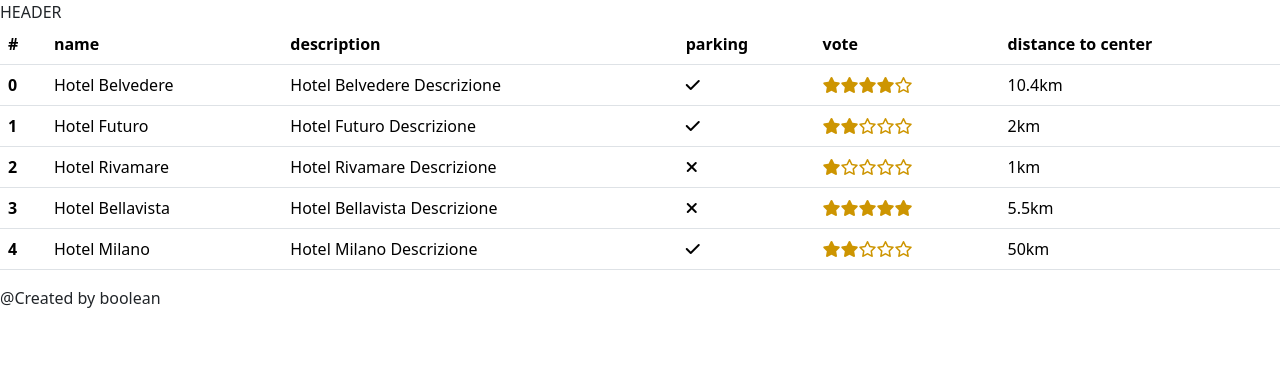
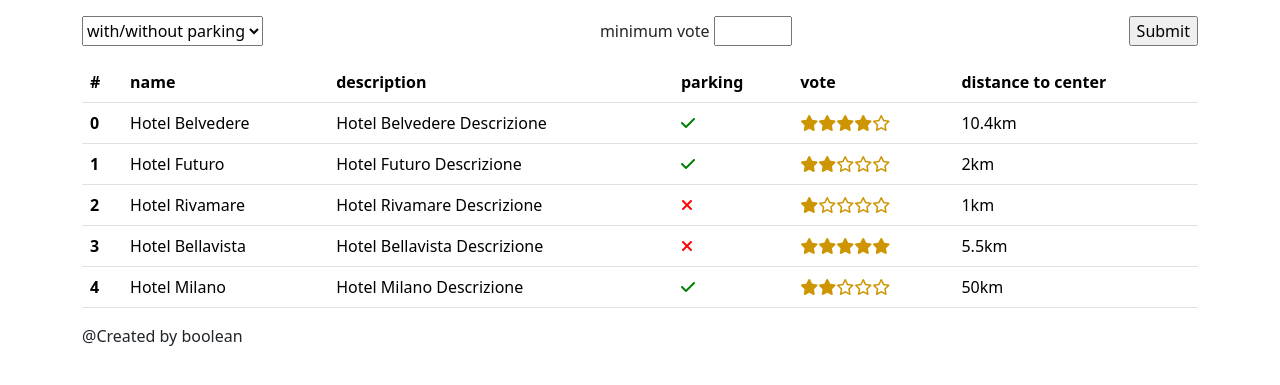
Before and after one commit to CristianUrsino/php-hotel, a PHP site: page / in a window 1280 px wide. Shown: the top 385 px of the page. Run offline with PHP 8.4, Linux system fonts and the light colour scheme; some libraries are stand-ins or nearby versions.

Commit message:
added bonus

```diff
--- a/index.php
+++ b/index.php
@@ -1,9 +1,41 @@
 <?php
 include __DIR__ . '/partials/header.php';
-
+if(!empty($_GET['parking']) && $_GET['minVote']){
+    $parking = $_GET['parking'];
+    //SE METTESSI DIRETTAMENTE 1/0 NON ENTREREBBE IN QUANTO VIENE CONSIDERATO 'EMPTY'
+    $parking--;
+    $minVote = $_GET['minVote'];
+    $tempArr = [];
+    foreach($hotels as $hotel){
+        if($parking === (int)$hotel['parking'] && $minVote <= $hotel['vote']){
+            $tempArr[] = $hotel;
+        }
+    }
+    $hotels = $tempArr;
+}elseif(!empty($_GET['parking'])){
+    $parking = $_GET['parking'];
+    $parking--;
+    $tempArr = [];
+    foreach($hotels as $hotel){
+        if($parking === (int)$hotel['parking']){
+            $tempArr[] = $hotel;
+        }
+    }
+    $hotels = $tempArr;
+}elseif(isset($_GET['minVote'])){
+    $minVote = $_GET['minVote'];
+    $tempArr = [];
+    foreach($hotels as $hotel){
+        if($minVote <= $hotel['vote']){
+            $tempArr[] = $hotel;
+        }
+    }
+    $hotels = $tempArr;
+}
 ?>
 <body>
-    <main>
+    <main class="container">
+        <?php if(count($hotels) > 0){ ?>
         <table class="table">
             <thead>
                 <tr>
@@ -20,9 +52,9 @@ include __DIR__ . '/partials/header.php';
                     foreach($hotel as $key => $value){
                         if($key === 'parking'){
                             if($value){
-                                echo '<td><i class="fa-solid fa-check"></i></td>';
+                                echo '<td><i class="fa-solid fa-check color-green"></i></td>';
                             }else{
-                                echo '<td><i class="fa-solid fa-xmark"></i></td>';
+                                echo '<td><i class="fa-solid fa-xmark color-red"></i></td>';
                             }
                         }elseif($key === 'vote'){
                             echo '<td>';
@@ -45,6 +77,7 @@ include __DIR__ . '/partials/header.php';
                 } ?>
             </tbody>
         </table>
+        <?php }else{echo '<h5 class="text-center my-5">NESSUN ELEMENTO TROVATO</h5>';} ?>
     </main>
     <?php include __DIR__ . '/partials/footer.php'; ?>
 </body>
--- a/partials/footer.php
+++ b/partials/footer.php
@@ -1 +1 @@
-<footer>@Created by boolean</footer>
+<footer class="container">@Created by boolean</footer>
--- a/partials/header.php
+++ b/partials/header.php
@@ -13,5 +13,18 @@ include __DIR__ . '/../Model/db.php';
     <title>PHP-HOTEL</title>
 </head>
 <body>
-    <header>HEADER</header>
+    <header >
+        <form action="index.php" method="GET" class="d-flex justify-content-between container my-3">
+            <select name="parking">
+                <option value="">with/without parking</option>
+                <option value="2">with parking</option>
+                <option value="1">without parking</option>
+            </select>
+            <div>
+                <label for="minVote">minimum vote</label>
+                <input type="number" min="0" max="5" name="minVote">
+            </div>
+            <input type="submit">
+        </form>
+    </header>
 </body>
--- a/style/style.css
+++ b/style/style.css
@@ -1,4 +1,10 @@
 /* UTILITYS */
 .color-gold{
-    color:#cd9501
+    color:#cd9501 !important;
 }
+.color-red{
+    color:red !important;
+}
+.color-green{
+    color:green !important;
+}
```
Also changed, not shown: readme.md (added).
